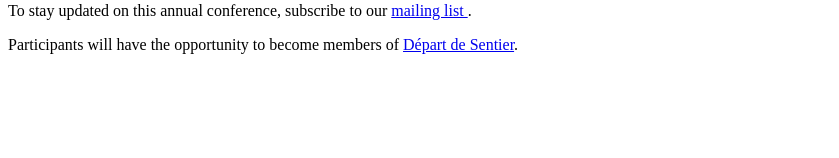
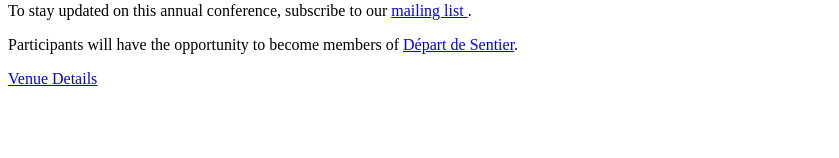
Before and after one commit to Depart-de-Sentier/brightcon-2023-website, a Nuxt app: page / in a window 1280 px wide. Shown: the part 535-693 px from the top of the page, without its empty margins (0-839 px from the left). Built offline with nearby package versions, Linux system fonts and the light colour scheme.

Commit message:
add basic venue datails to Landing page.

```diff
--- a/components/LandingPage.vue
+++ b/components/LandingPage.vue
@@ -58,6 +58,11 @@
               Participants will have the opportunity to become members of
               <a href="https://www.d-d-s.ch">Départ de Sentier</a>.
             </p>
+            <p class="row col is-vertical-align is-horizontal-align">
+              <NuxtLink to="/venue" class="button dark">
+                Venue Details
+              </NuxtLink>
+            </p>
           </div>
         </div>
       </div>
```
